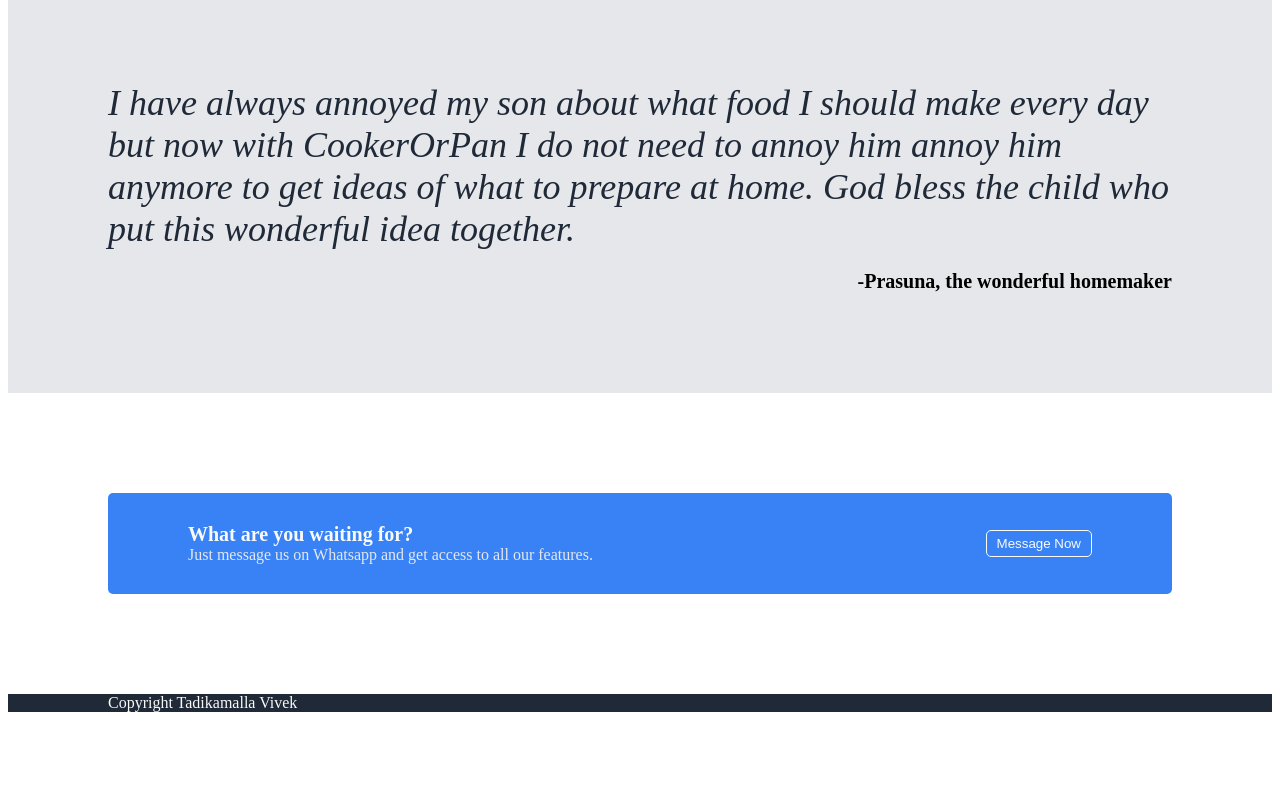
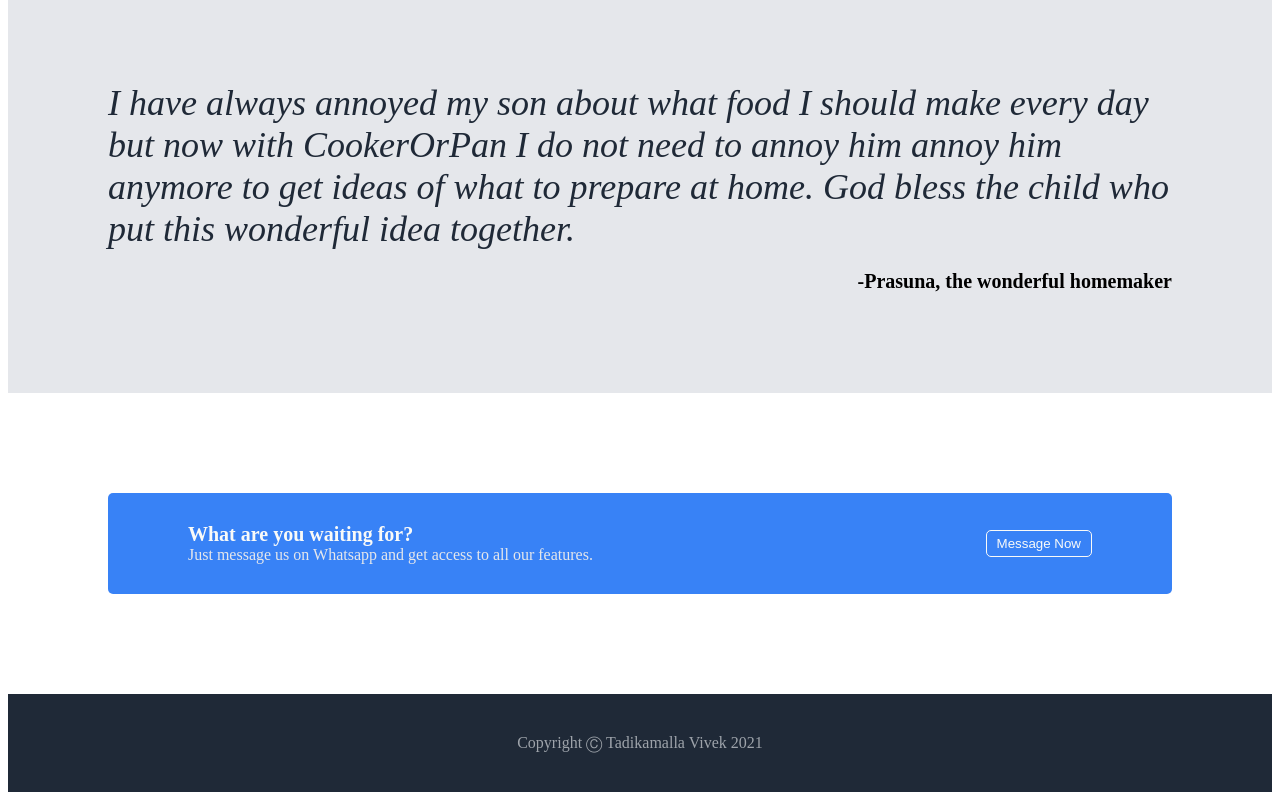
Before and after one commit to vivektad/CSSPage, a plain HTML site: page index.html in a window 1280 px wide. Shown: the part 868-1668 px from the top of the page. Before the commit the page ends 1588 px from the top, so only its background shows below. Drawn offline with Linux system fonts and the light colour scheme.

Commit message:
Changed styling of footer

```diff
--- a/index.html
+++ b/index.html
@@ -72,8 +72,8 @@
             </button>
         </div>
     </div>
-    <div class="brand footer blocks">
-        Copyright Tadikamalla Vivek
+    <div class="brand footer">
+        Copyright Ⓒ Tadikamalla Vivek 2021
     </div>
 </body>
 </html>
--- a/styles.css
+++ b/styles.css
@@ -19,7 +19,7 @@
 .header {
     align-items: center;
     display: flex;
-    gap: 20px;
+    gap: 60px;
     margin-bottom: 50px;
 }
 
@@ -155,6 +155,8 @@
 }
 
 .footer {
-    justify-content: center;
-    padding-bottom: 0%;
+    color: #e5e7eba4;
+    padding: 40px;
+    text-align: center;
+    text-justify: center;;
 }
```
